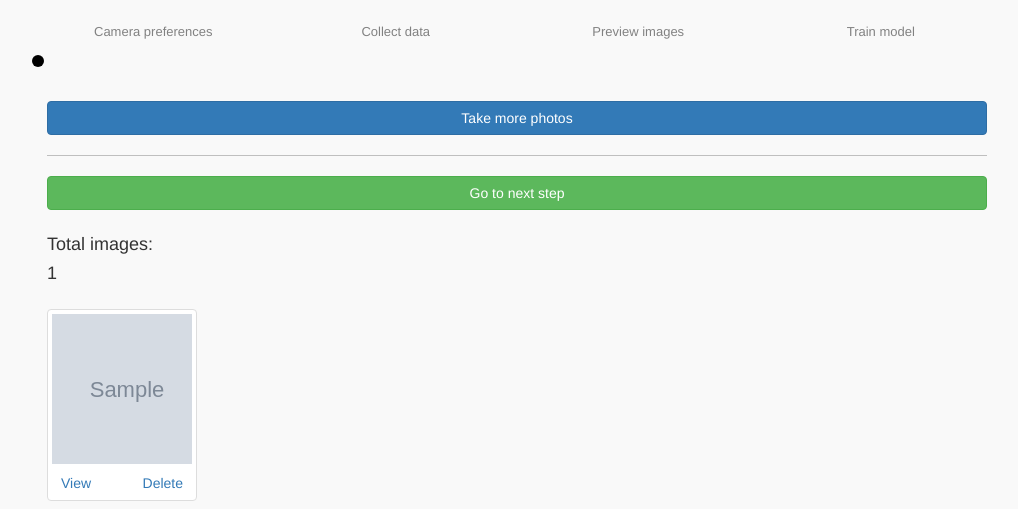
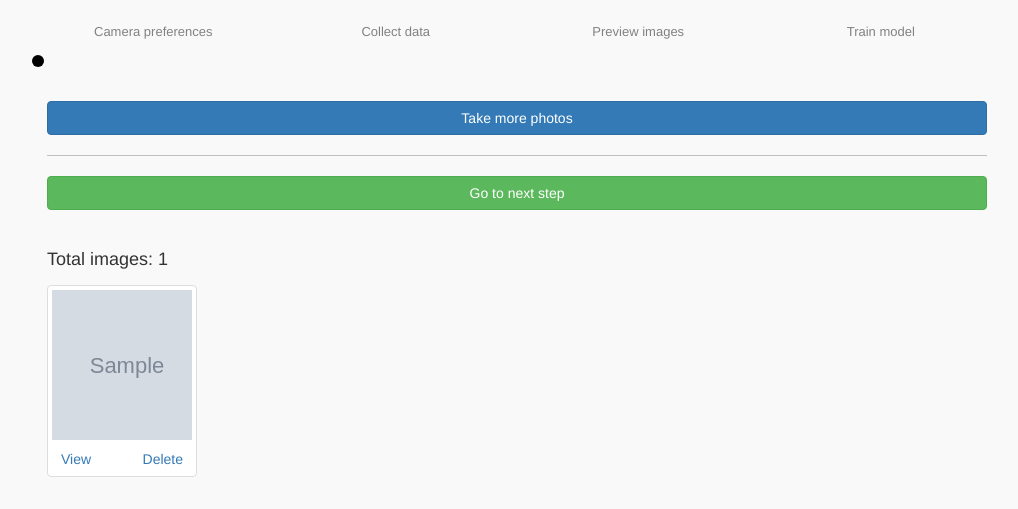
Before and after one commit to OpenAOI/anomaly-detection-app, a Flask app: template pcb_anodet_server/templates/edit/view_images.html in a window 1280 px wide. Shown: the part 50-559 px from the top of the page, without its empty margins (123-1141 px from the left). Run offline with Flask 2, Linux system fonts and the light colour scheme; the template is opened without the code that fills it: most values are stand-ins (such as "Sample title", 1, 10 or a date in 2020); grey boxes marked "Sample" are stand-in pictures; parts of the project's set-up code (start-up, migrations or seed data) failed here and were passed over; some libraries are stand-ins or nearby versions.

Commit message:
Total images text on same row

```diff
--- a/pcb_anodet_server/templates/edit/view_images.html
+++ b/pcb_anodet_server/templates/edit/view_images.html
@@ -17,11 +17,14 @@
   </div>
 </div>
 
+<!-- Empty space-->
+<div class="gap-5"></div>
+
 <!-- Topic -->
 <div class="row content">
   <div class="col-sm-12 text-left">
-    <h4>Total images: </h4>
-    <h4 id="total-images-count">{{ total_images }}</h4>
+    <h4 style="display: inline;">Total images: </h4>
+    <h4 style="display: inline;" id="total-images-count">{{ total_images }}</h4>
   </div>
 </div>
 
```
